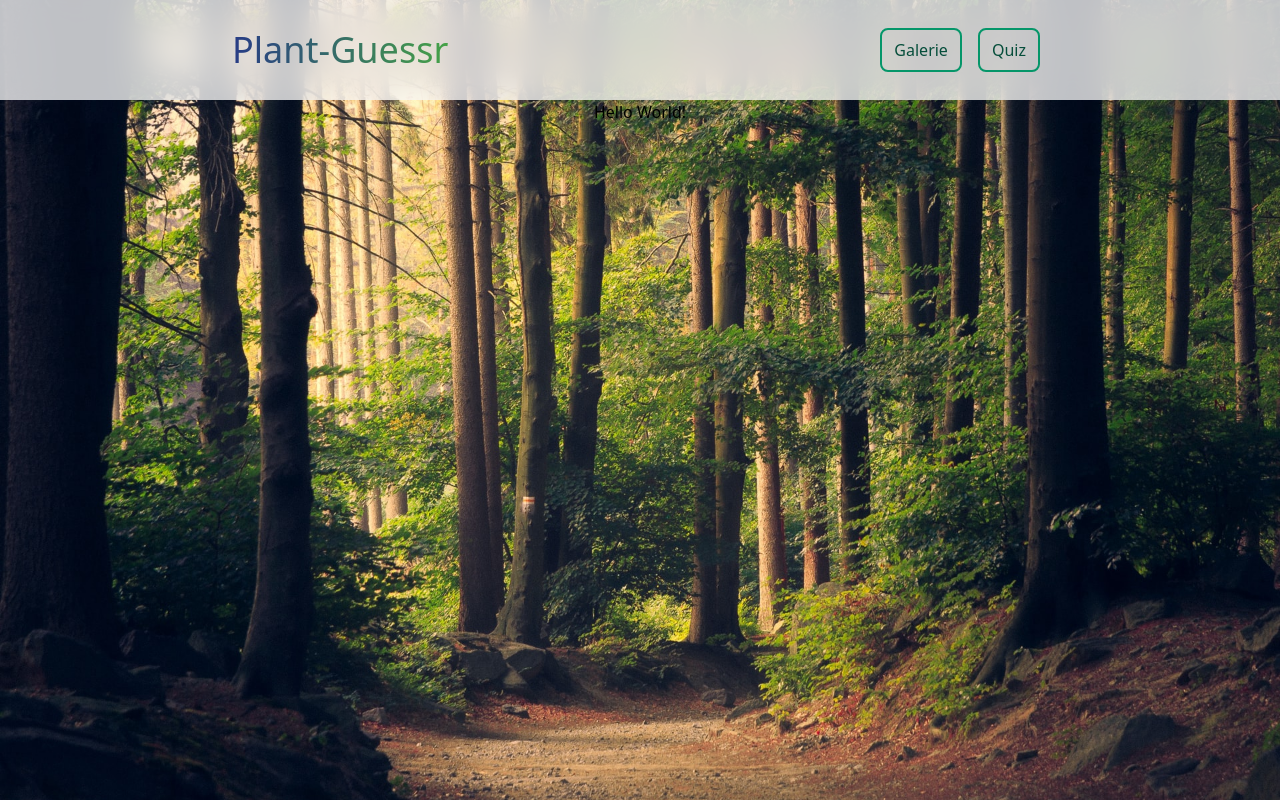
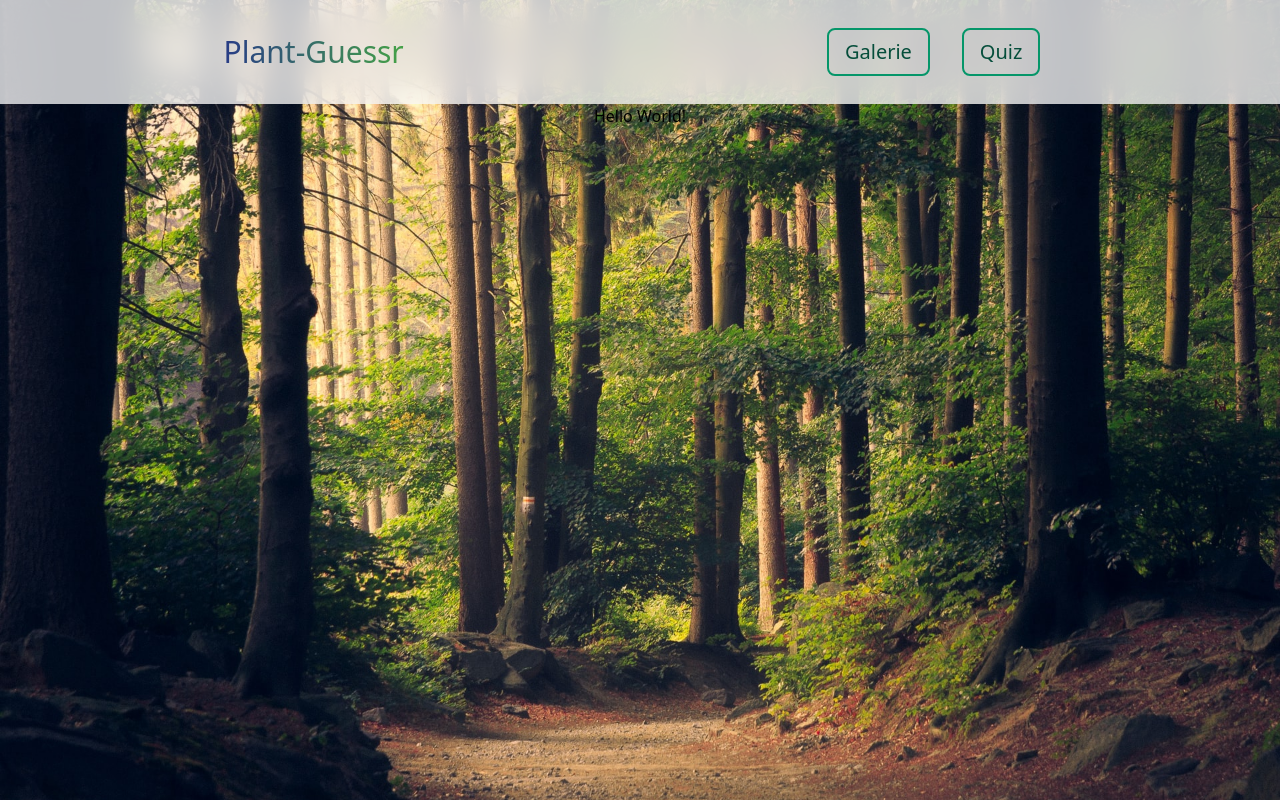
Before and after one commit to J-Kern/plant-quiz, a Vue app: page / in a window 1280 px wide. Built offline with nearby package versions, Linux system fonts and the light colour scheme.

Commit message:
Add router-link-active styling

```diff
--- a/src/App.vue
+++ b/src/App.vue
@@ -25,4 +25,7 @@ export default {
   background-image: url('./assets/bg.jpg');
   @apply min-h-screen w-screen bg-cover bg-center
 }
+nav .router-link-active {
+  @apply bg-green-600 text-green-200 transition-all duration-300 !important
+}
 </style>
--- a/src/assets/tailwind.css
+++ b/src/assets/tailwind.css
@@ -4,15 +4,9 @@
 
 @tailwind utilities;
 
-@layer base {
-    router-link {
-
-    }
-}
-
 @layer components {
     .outlined-button {
-        @apply m-2 px-3 py-2 border-2 border-green-600 rounded-lg cursor-pointer text-green-900 hover:bg-green-600 hover:text-green-200 transition-all duration-300
+        @apply mx-4 my-2 px-4 py-2 border-2 border-green-600 rounded-lg cursor-pointer text-green-900 hover:bg-green-600 hover:text-green-200 transition-all duration-300 text-xl
     }
 }
 
--- a/src/components/TheHeader/TheHeader.vue
+++ b/src/components/TheHeader/TheHeader.vue
@@ -1,7 +1,7 @@
 <template>
   <header class="w-full bg-white bg-glass-morphic">
     <div class="header-flex-container">
-      <router-link to="/" class="rounded-3xl border-black items-center mb-4 sm:mb-0"><span class="text-meridian-gradient text-4xl">Plant-Guessr</span></router-link>
+      <router-link to="/" class="rounded border-black items-center mb-2 sm:mb-0"><span class="text-meridian-gradient text-3xl">Plant-Guessr</span></router-link>
       <nav class="flex flex-wrap items-center text-base justify-around">
         <router-link to="/gallery" class="outlined-button">Galerie</router-link>
         <router-link to="/quiz" class="outlined-button">Quiz</router-link>
```
